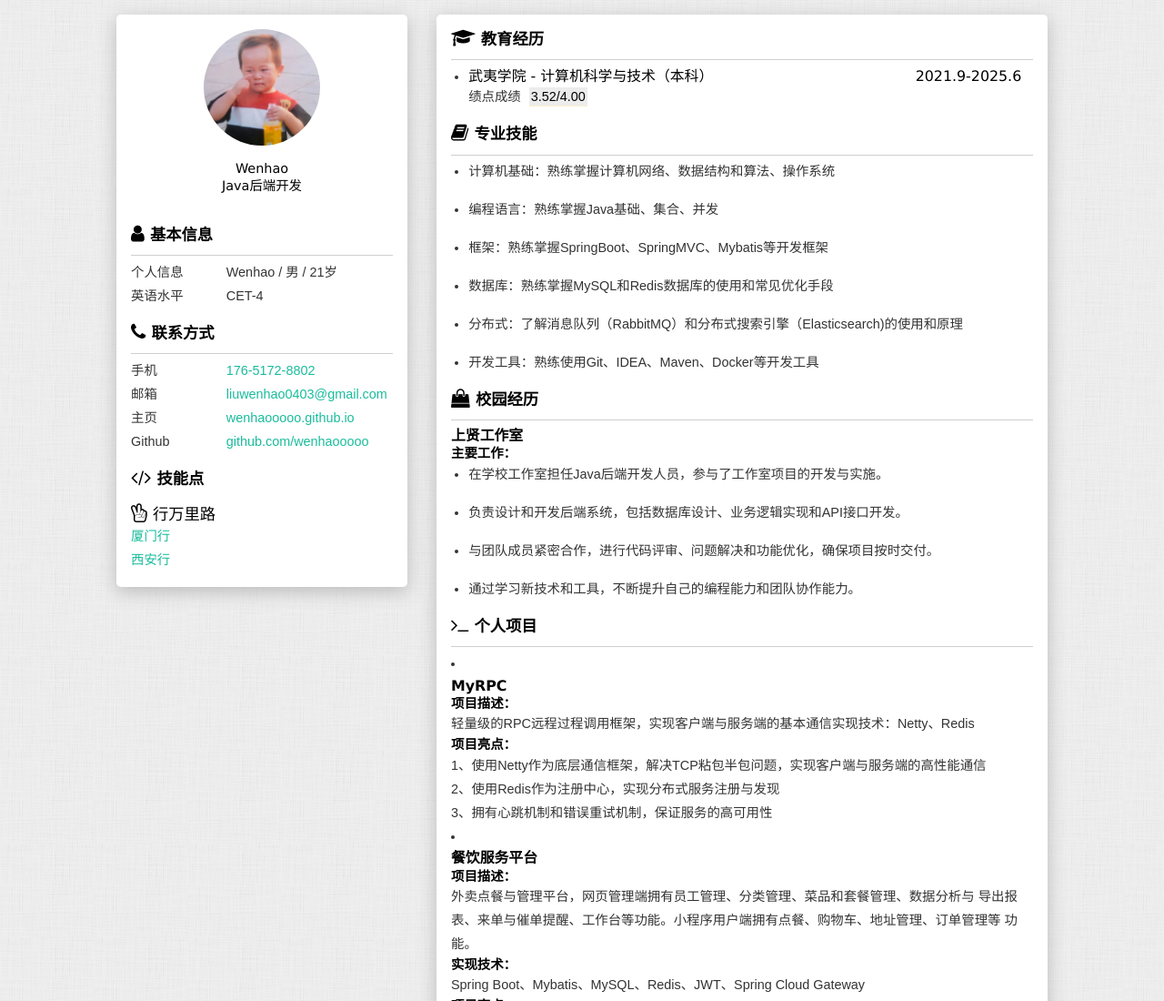
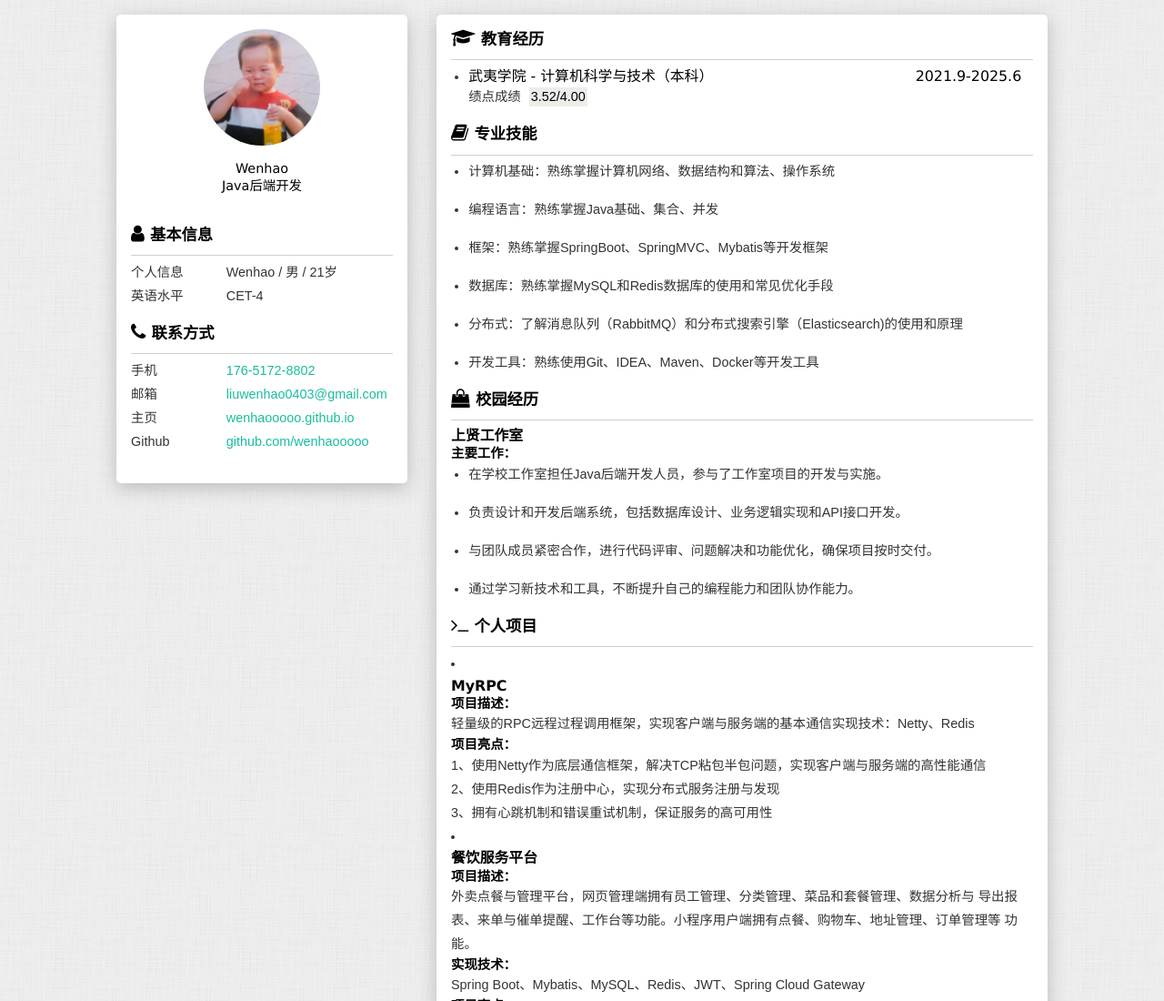
Before and after one commit to wenhaooooo/wenhaooooo.github.io, a plain HTML site: page index.html in a window 1280 px wide. Shown: the top 1100 px of the page at 91% size. Drawn offline with Linux system fonts and the light colour scheme.

Commit message:
个人简历

```diff
--- a/index.html
+++ b/index.html
@@ -90,14 +90,14 @@
         </section>
 
         <!-- 技能点 -->
-        <section class="skill info-unit">
+<!--        <section class="skill info-unit">
             <h2>
                 <i class="fa fa-code" aria-hidden="true"></i>技能点
             </h2>
 
-        </section>
+        </section>-->
 
-        <section class="tour">
+<!--        <section class="tour">
             <h2>
                 <i class="fa fa-hand-peace-o" aria-hidden="true"></i>行万里路
             </h2>
@@ -109,32 +109,7 @@
                     <a href="xian.html">西安行</a>
                 </li>
             </ul>
-        </section>
-
-        <!-- <section class="qrcode info-unit">
-            <h2><i class="fa fa-qrcode" aria-hidden="true"></i>二维码</h2>
-            <hr/>
-        </section> -->
-
-        <!-- 技术栈 -->
-        <!-- <div class="stack info-unit">
-                <h2><i class="fa fa-code" aria-hidden="true"></i>其他</h2>
-                <hr/>
-                <ul>
-                    <li>
-                        <label>前端</label>
-                        <span>React、jQuery、微信小程序、Bootstrap、SASS、LESS</span>
-                    </li>
-                    <li>
-                        <label>后端</label>
-                        <span>Node.js、MySQL、MongoDB、WordPress、ThinkPHP</span>
-                    </li>
-                    <li>
-                        <label>其他</label>
-                        <span>Git、SVN、Markdown</span>
-                    </li>
-                </ul>
-            </div> -->
+        </section>-->
     </section>
 
     <section class="main">
```
